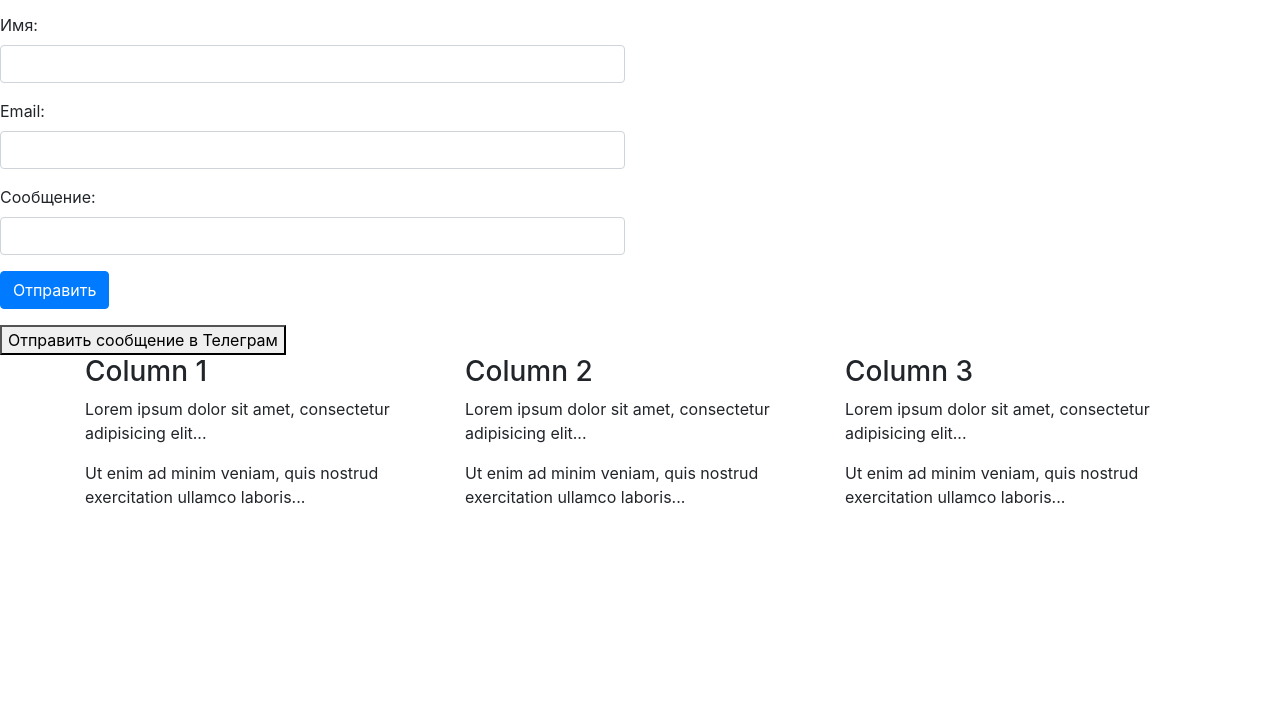
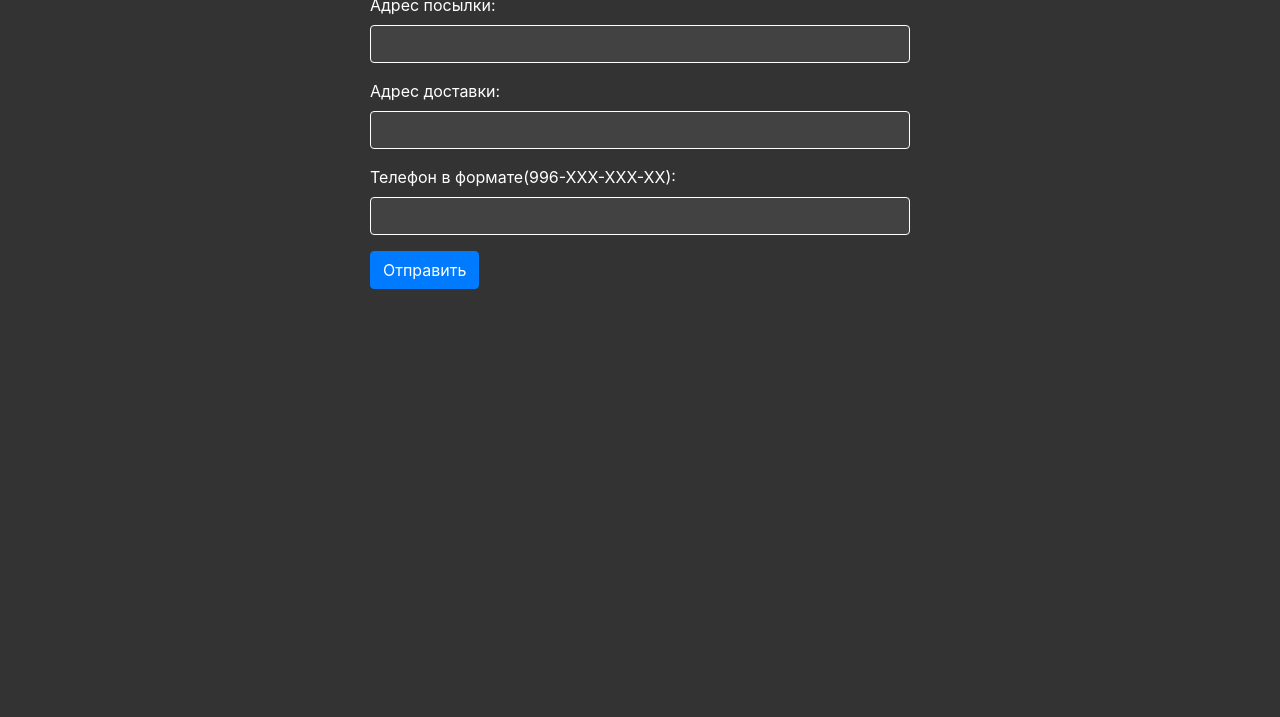
Before and after one commit to Kanat9494/swift-courier, a plain HTML site: page index.html in a window 1280 px wide. Shown: the part 83-800 px from the top of the page. Drawn offline with nearby package versions, Linux system fonts and the light colour scheme.

Commit message:
добавил стили и джаваскрип

```diff
--- /dev/null
+++ b/assets/css/main.css
@@ -0,0 +1,33 @@
+body {
+    background-color: #333;
+    color: #fff;
+    padding: 20px;
+}
+
+input[type=number]::-webkit-inner-spin-button,
+input[type=number]::-webkit-outer-spin-button {
+    -webkit-appearance: none;
+    margin: 0;
+}
+
+.form-group label {
+    color: #ffffff;
+}
+
+.form-control {
+    background-color: #424242;
+    color: #ffffff;
+    border-color: #ffffff;
+}
+
+.btn-primary {
+    background-color: #007bff;
+    border-color: #007bff;
+    color: #ffffff;
+}
+
+.btn-primary:hover {
+    background-color: #0056b3;
+    border-color: #0056b3;
+    color: #ffffff;
+}
--- /dev/null
+++ b/assets/js/main.js
@@ -0,0 +1,24 @@
+async function sendMessageToTelegram(packageAddress, deliveryAddress, phoneNumber) {
+    try {
+        const chatId = -4184487890;
+        const message = `Новый заказ\nАдрес посылки: ${packageAddress}\nАдрес доставки: ${deliveryAddress}\nТелефон: ${phoneNumber}`;
+        const botToken = '7096096900:AAEdfspJ0kc7n3Or893T9WJOho-iud-Ex64';
+        const url = `https://api.telegram.org/bot${botToken}/sendMessage?chat_id=${chatId}&text=${encodeURIComponent(message)}&parse_mode=html`;
+        const response = await fetch(url, {method: 'POST'});
+    } catch (error) {
+        console.error('Ошибка при отправке сообщения в Телеграм: ', error);
+        alert('Произошла ошибка при отправке сообщения. Проверьте консоль для более подробной информации');
+    }
+}
+
+
+
+
+
+function validateForm() {
+    let packageAddress = document.getElementById("packageAddress").value;
+    let deliveryAddress = document.getElementById("deliveryAddress").value;
+    let phoneNumber = document.getElementById("phoneNumber").value;
+
+    sendMessageToTelegram(packageAddress, deliveryAddress, phoneNumber);
+}
--- a/index.html
+++ b/index.html
@@ -5,6 +5,7 @@
     <meta name="viewport" content="width=device-width, initial-scale=1.0">
     <link rel="stylesheet" href="https://cdn.jsdelivr.net/npm/bootstrap@4.3.1/dist/css/bootstrap.min.css"
         integrity="sha384-ggOyR0iXCbMQv3Xipma34MD+dH/1fQ784/j6cY/iJTQUOhcWr7x9JvoRxT2MZw1T" crossorigin="anonymous">
+    <link rel="stylesheet" href="assets/css/main.css">
 
     <script src="https://code.jquery.com/jquery-3.3.1.slim.min.js"
         integrity="sha384-q8i/X+965DzO0rT7abK41JStQIAqVgRVzpbzo5smXKp4YfRvH+8abtTE1Pi6jizo"
@@ -15,55 +16,60 @@
     <script src="https://cdn.jsdelivr.net/npm/bootstrap@4.3.1/dist/js/bootstrap.min.js"
             integrity="sha384-JjSmVgyd0p3pXB1rRibZUAYoIIy6OrQ6VrjIEaFf/nJGzIxFDsf4x0xIM+B07jRM"
             crossorigin="anonymous"></script>
-    <script src="main/js/main.js"></script>
+    <script src="assets/js/main.js"></script>
   </head>
 
   <body>
-    <h1>Добро пожаловать на мой сайт! ⭐️</h1>
-    <p>Как прошел день? 🎉</p>
+    <h1 class="text-center">Добро пожаловать на сайт доставки ⭐️</h1>
 
-    <!-- Форма для отправки сообщения в Телеграм -->
-    <div class="column">
+    <div class="container">
         <div class="row">
-            <div class="col-md-6">
+            <div class="col-md-6 mx-auto">
                 <form id="telegramForm">
                     <div class="form-group">
-                        <label for="userName">Имя:</label>
-                        <input type="text" class="form-control" id="userName" required>
+                        <label for="packageAddress">Адрес посылки:</label>
+                        <input type="text" class="form-control" id="packageAddress" required>
                     </div>
                     <div class="form-group">
-                        <label for="userEmail">Email:</label>
-                        <input type="email" class="form-control" id="userEmail" required>
+                        <label for="deliveryAddress">Адрес доставки:</label>
+                        <input class="form-control" id="deliveryAddress" required>
                     </div>
                     <div class="form-group">
-                        <label for="userMessage">Сообщение:</label>
-                        <input class="form-control" id="userMessage" required></textarea>
+                    <label for="phoneNumber">Телефон в формате(996-ХХХ-ХХХ-ХХ):</label>
+                    <input class="form-control" id="phoneNumber" inputmode="numeric" type="number" pattern="[0-9]{3}-[0-9]{3}-[0-9]{3}-[0-9]{3}" required></textarea>
                     </div>
-                    <button type="submit" class="btn btn-primary">Отправить</button>
+                    <button type="submit" class="btn btn-primary" >Отправить</button>
                 </form>
             </div>
         </div>
     </div>
-    <button onclick="sendMessageToTelegram()">Отправить сообщение в Телеграм</button>
 
-    <div class="container">
-        <div class="row">
-            <div class="col-sm-4">
-                <h3>Column 1</h3>
-                <p>Lorem ipsum dolor sit amet, consectetur adipisicing elit...</p>
-                <p>Ut enim ad minim veniam, quis nostrud exercitation ullamco laboris...</p>
-            </div>
-            <div class="col-sm-4">
-                <h3>Column 2</h3>
-                <p>Lorem ipsum dolor sit amet, consectetur adipisicing elit...</p>
-                <p>Ut enim ad minim veniam, quis nostrud exercitation ullamco laboris...</p>
-            </div>
-            <div class="col-sm-4">
-                <h3>Column 3</h3>
-                <p>Lorem ipsum dolor sit amet, consectetur adipisicing elit...</p>
-                <p>Ut enim ad minim veniam, quis nostrud exercitation ullamco laboris...</p>
-            </div>
-        </div>
-    </div>
+    <script>
+        telegramForm.addEventListener("submit", (e) => {
+                e.preventDefault();
+
+                validateForm();
+            });
+    </script>
+    <!-- <script>
+        function formatPhoneNumber(input) {
+                // Удаление всех символов, кроме цифр
+                var phoneNumber = input.value.replace(/\D/g, '');
+
+                // Добавление разделителей в номер
+                var formattedPhoneNumber = phoneNumber.replace(/(\d{3})(\d{3})(\d{3})(\d{3})/, '996-$1-$2-$3-$4');
+
+                // Установка отформатированного номера обратно в поле ввода
+                input.value = formattedPhoneNumber;
+            }
+
+            // Получение поля ввода номера телефона
+            var phoneNumberInput = document.getElementById('phoneNumber');
+
+            // Обработка события изменения значения в поле ввода
+            phoneNumberInput.addEventListener('input', function () {
+                formatPhoneNumber(this);
+            });
+    </script> -->
   </body>
 </html>
--- a/main/js/main.js
+++ /dev/null
@@ -1,12 +0,0 @@
-async function sendMessageToTelegram() {
-    try {
-        const chatId = -4184487890;
-        const message = 'Привет, из моего сайта';
-        const botToken = '7096096900:AAEdfspJ0kc7n3Or893T9WJOho-iud-Ex64';
-        const url = `https://api.telegram.org/bot${botToken}/sendMessage?chat_id=${chatId}&text=${message}&parse_mode=html`;
-        const response = await fetch(url, {method: 'POST'});
-    } catch (error) {
-        console.error('Ошибка при отправке сообщения в Телеграм: ', error);
-        alert('Произошла ошибка при отправке сообщения. Проверьте консоль для более подробной информации');
-    }
-}
```
